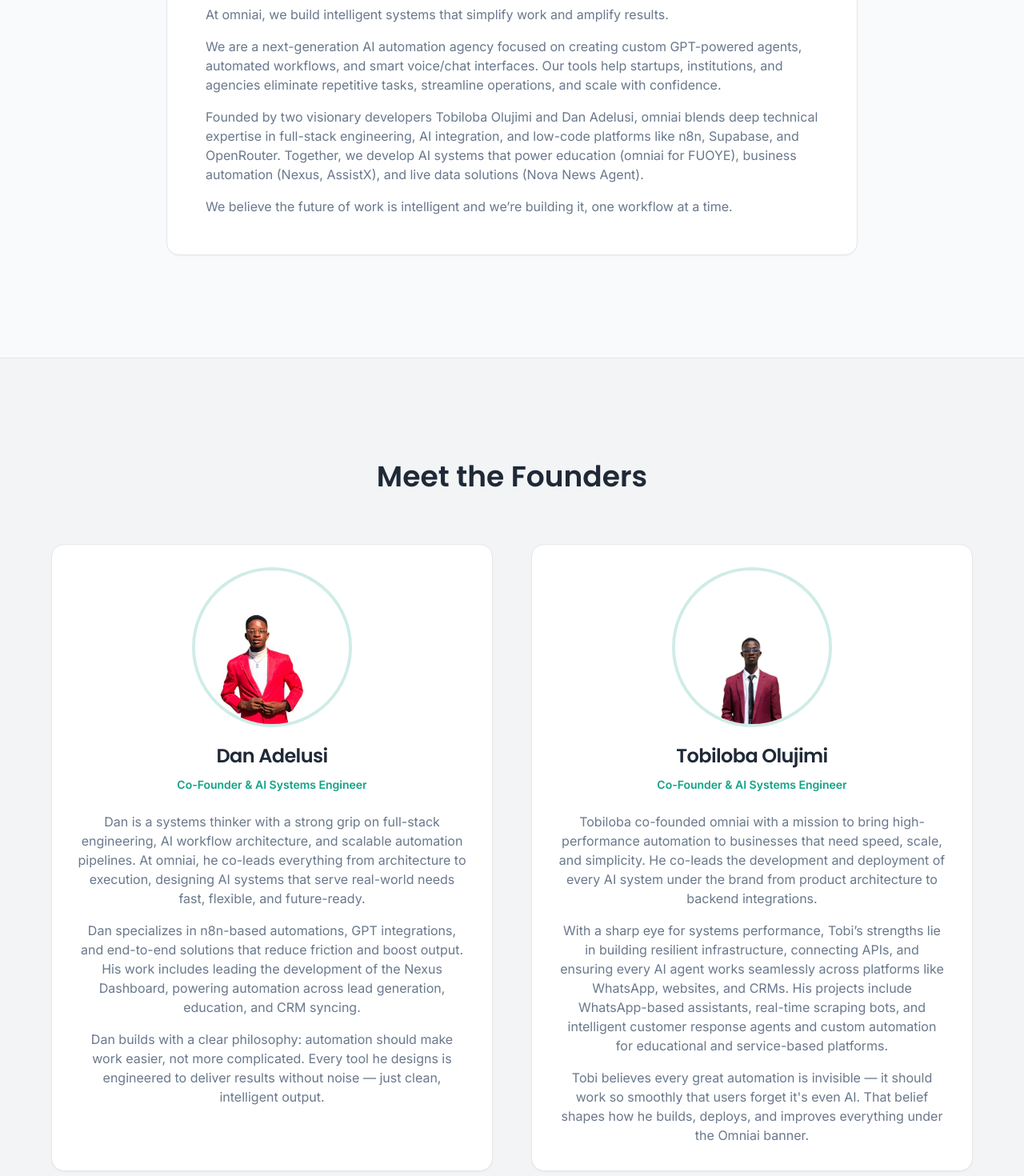
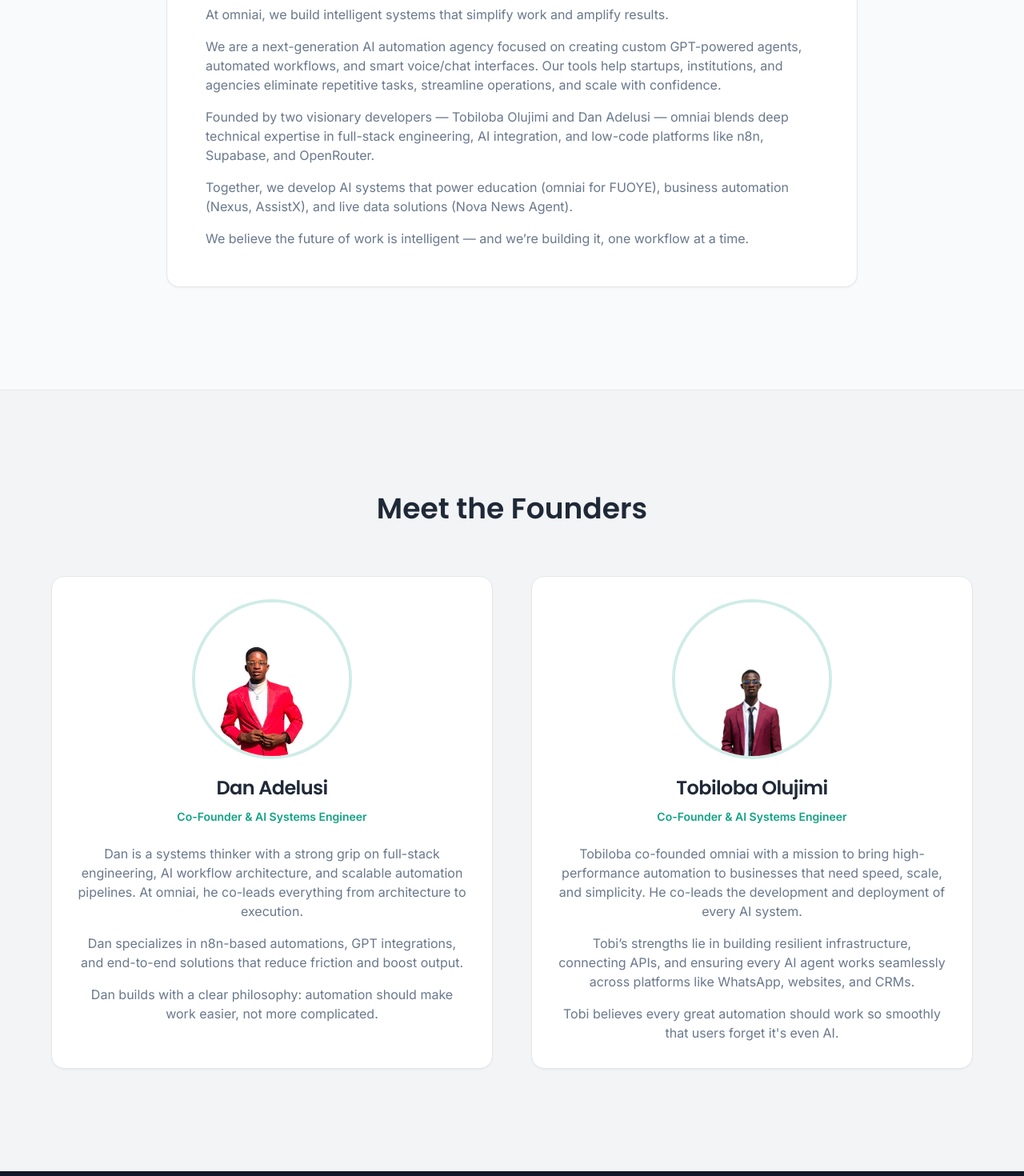
Before and after one commit to Tobiloba00/omniai-site, a Next.js app: page /founders in a window 1280 px wide. Shown: the part 540-2010 px from the top of the page at 80% size. Built offline with nearby package versions, Linux system fonts and the light colour scheme.

Commit message:
Update page.tsx

```diff
--- a/src/app/founders/page.tsx
+++ b/src/app/founders/page.tsx
@@ -10,9 +10,7 @@
 
 export default function FoundersPage() {
   return (
-    <div className="flex flex-col min-h-screen">
-      <main className="flex-grow fade-in">
-
+    <main className="flex flex-col min-h-screen">
       {/* Hero Section */}
       <section className="py-24 md:py-32">
         <div className="container mx-auto px-4 text-center max-w-3xl">
@@ -33,8 +31,9 @@
             <div className="space-y-4 text-muted-foreground">
               <p>At omniai, we build intelligent systems that simplify work and amplify results.</p>
               <p>We are a next-generation AI automation agency focused on creating custom GPT-powered agents, automated workflows, and smart voice/chat interfaces. Our tools help startups, institutions, and agencies eliminate repetitive tasks, streamline operations, and scale with confidence.</p>
-                <p>Founded by two visionary developers Tobiloba Olujimi and Dan Adelusi, omniai blends deep technical expertise in full-stack engineering, AI integration, and low-code platforms like n8n, Supabase, and OpenRouter. Together, we develop AI systems that power education (omniai for FUOYE), business automation (Nexus, AssistX), and live data solutions (Nova News Agent).</p>
-                <p>We believe the future of work is intelligent and we’re building it, one workflow at a time.</p>
+              <p>Founded by two visionary developers — Tobiloba Olujimi and Dan Adelusi — omniai blends deep technical expertise in full-stack engineering, AI integration, and low-code platforms like n8n, Supabase, and OpenRouter.</p>
+              <p>Together, we develop AI systems that power education (omniai for FUOYE), business automation (Nexus, AssistX), and live data solutions (Nova News Agent).</p>
+              <p>We believe the future of work is intelligent — and we’re building it, one workflow at a time.</p>
             </div>
           </Card>
         </div>
@@ -50,7 +49,7 @@
           </div>
           <div className="grid md:grid-cols-2 gap-8 lg:gap-12 items-start max-w-6xl mx-auto">
 
-              {/* Dan Adelusi Card */}
+            {/* Dan Adelusi */}
             <Card className="flex flex-col items-center shadow-sm hover:shadow-lg transition-all duration-300 rounded-2xl hover:-translate-y-1 p-6 md:p-8 h-full">
               <Image
                 src="/adelusi.jpg"
@@ -64,13 +63,13 @@
                 <CardDescription className="text-primary font-semibold pt-1">Co-Founder & AI Systems Engineer</CardDescription>
               </CardHeader>
               <CardContent className="p-0 pt-6 text-muted-foreground text-center">
-                  <p>Dan is a systems thinker with a strong grip on full-stack engineering, AI workflow architecture, and scalable automation pipelines. At omniai, he co-leads everything from architecture to execution, designing AI systems that serve real-world needs fast, flexible, and future-ready.</p>
-                  <p className="mt-4">Dan specializes in n8n-based automations, GPT integrations, and end-to-end solutions that reduce friction and boost output. His work includes leading the development of the Nexus Dashboard, powering automation across lead generation, education, and CRM syncing.</p>
-                  <p className="mt-4">Dan builds with a clear philosophy: automation should make work easier, not more complicated. Every tool he designs is engineered to deliver results without noise — just clean, intelligent output.</p>
+                <p>Dan is a systems thinker with a strong grip on full-stack engineering, AI workflow architecture, and scalable automation pipelines. At omniai, he co-leads everything from architecture to execution.</p>
+                <p className="mt-4">Dan specializes in n8n-based automations, GPT integrations, and end-to-end solutions that reduce friction and boost output.</p>
+                <p className="mt-4">Dan builds with a clear philosophy: automation should make work easier, not more complicated.</p>
               </CardContent>
             </Card>
 
-              {/* Tobiloba Olujimi Card */}
+            {/* Tobiloba Olujimi */}
             <Card className="flex flex-col items-center shadow-sm hover:shadow-lg transition-all duration-300 rounded-2xl hover:-translate-y-1 p-6 md:p-8 h-full">
               <Image
                 src="/tobiloba.jpg"
@@ -84,17 +83,15 @@
                 <CardDescription className="text-primary font-semibold pt-1">Co-Founder & AI Systems Engineer</CardDescription>
               </CardHeader>
               <CardContent className="p-0 pt-6 text-muted-foreground text-center">
-                  <p>Tobiloba co-founded omniai with a mission to bring high-performance automation to businesses that need speed, scale, and simplicity. He co-leads the development and deployment of every AI system under the brand from product architecture to backend integrations.</p>
-                  <p className="mt-4">With a sharp eye for systems performance, Tobi’s strengths lie in building resilient infrastructure, connecting APIs, and ensuring every AI agent works seamlessly across platforms like WhatsApp, websites, and CRMs. His projects include WhatsApp-based assistants, real-time scraping bots, and intelligent customer response agents and custom automation for educational and service-based platforms.</p>
-                  <p className="mt-4">Tobi believes every great automation is invisible — it should work so smoothly that users forget it's even AI. That belief shapes how he builds, deploys, and improves everything under the Omniai banner.</p>
+                <p>Tobiloba co-founded omniai with a mission to bring high-performance automation to businesses that need speed, scale, and simplicity. He co-leads the development and deployment of every AI system.</p>
+                <p className="mt-4">Tobi’s strengths lie in building resilient infrastructure, connecting APIs, and ensuring every AI agent works seamlessly across platforms like WhatsApp, websites, and CRMs.</p>
+                <p className="mt-4">Tobi believes every great automation should work so smoothly that users forget it's even AI.</p>
               </CardContent>
             </Card>
 
           </div>
         </div>
       </section>
-
     </main>
-    </div>
   );
 }
```
Lines whose indentation alone changed are shown as unchanged.
